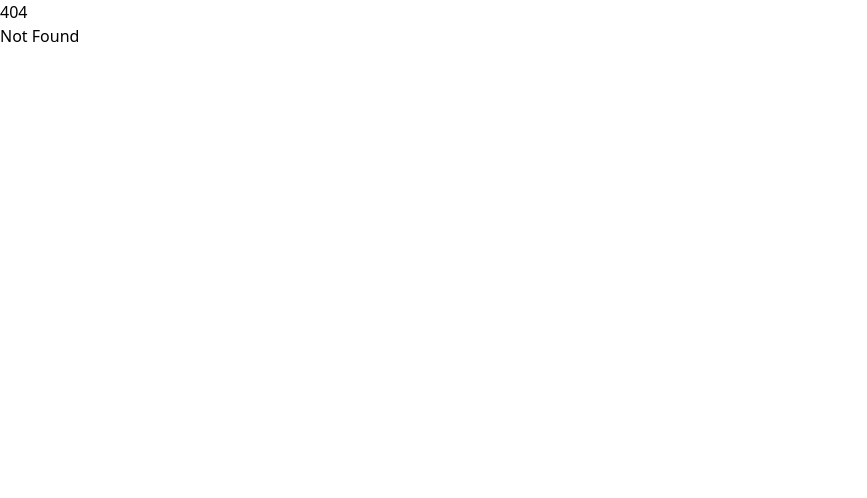
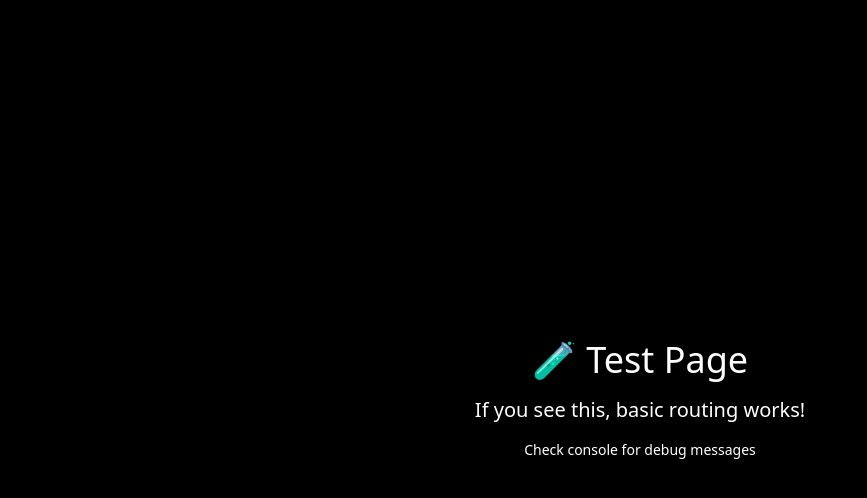
Before and after one commit to j-emboi/sarcastic-serenity, a SvelteKit app in the folder app/: page /test in a window 1280 px wide. Before the commit this address had no page. Shown: the top 498 px of the page, without its empty margins (0-867 px from the left). Built offline with nearby package versions, Linux system fonts and the light colour scheme.

Commit message:
Add test page and debug alerts to diagnose routing issues

```diff
--- a/app/src/routes/+page.svelte
+++ b/app/src/routes/+page.svelte
@@ -1,5 +1,12 @@
 <script lang="ts">
   console.log('🏠 Main page script loading...');
+  console.log('🏠 Current URL at script start:', typeof window !== 'undefined' ? window.location.href : 'SSR');
+
+  // Simple test to see if script runs
+  if (typeof window !== 'undefined') {
+    console.log('🏠 Window object available');
+    alert('Main page script is running!');
+  }
 
   import { onMount } from 'svelte';
   import { goto } from '$app/navigation';
--- /dev/null
+++ b/app/src/routes/test/+page.svelte
@@ -0,0 +1,22 @@
+<script lang="ts">
+  console.log('🧪 Test page script loading...');
+
+  import { onMount } from 'svelte';
+
+  onMount(() => {
+    console.log('🧪 Test page onMount executed!');
+    alert('Test page is working!');
+  });
+</script>
+
+<svelte:head>
+  <title>Test Page</title>
+</svelte:head>
+
+<div class="min-h-screen bg-black text-white flex items-center justify-center">
+  <div class="text-center">
+    <h1 class="text-4xl mb-4">🧪 Test Page</h1>
+    <p class="text-xl">If you see this, basic routing works!</p>
+    <p class="text-sm mt-4">Check console for debug messages</p>
+  </div>
+</div>
```
